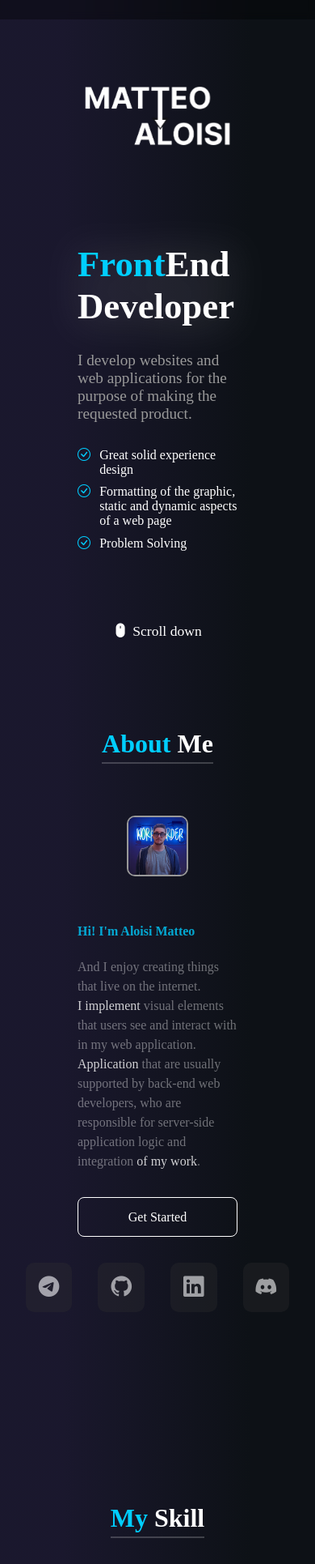
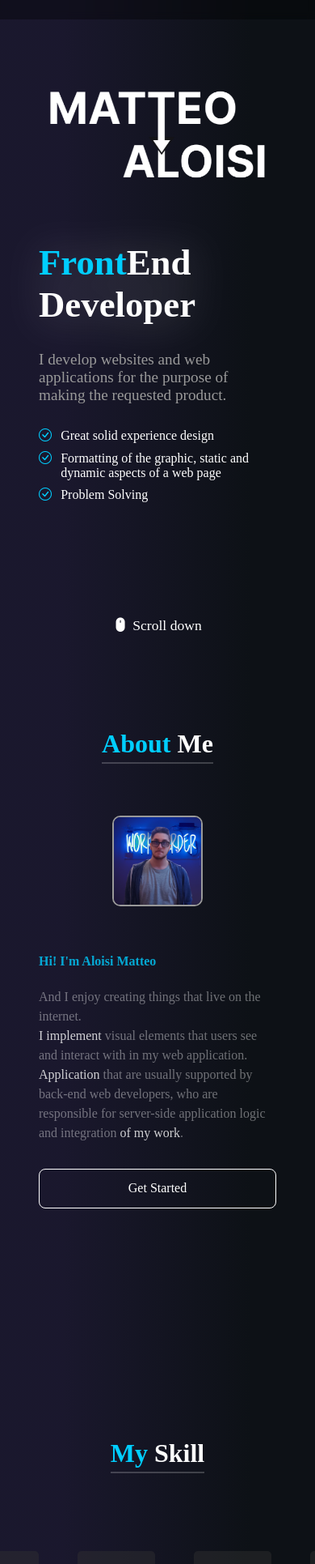
Before and after one commit to AloisiMatteo/AloisiMatteo, an Angular app: page / in a window 390 px wide. Shown: the part 40-1971 px from the top of the page at 81% size. Built offline with nearby package versions, Linux system fonts and the light colour scheme; a web font is replaced by a local one.

Commit message:
Fix: Adattamento grafico mobile

```diff
--- a/src/app/about-header/about-header.component.scss
+++ b/src/app/about-header/about-header.component.scss
@@ -151,6 +151,8 @@
 }
 @media screen and (max-width: 540px) {
   .about-header-container {
+    padding: 2rem 3rem 0;
+
     &--top {
       font-size: 1rem;
       justify-content: center;
@@ -167,9 +169,7 @@
           line-height: 1.5rem;
         }
         &--links {
-          font-size: 1.6rem;
-          margin-top: 1rem;
-          justify-content: center;
+          display: none;
         }
       }
     }
--- a/src/app/app-routing.module.ts
+++ b/src/app/app-routing.module.ts
@@ -11,7 +11,7 @@ const routes: Routes = [
 
   { path: 'about', component: AboutMeComponent },
 
-  { path: 'skills', component: MySkillComponent, children: [
+  { path: 'skill', component: MySkillComponent, children: [
     { path: ':id', component: SingleSkillComponent }
   ] },
 
--- a/src/app/header/header.component.scss
+++ b/src/app/header/header.component.scss
@@ -132,7 +132,7 @@
 }
 @media screen and (max-width: 780px) {
   .header-container {
-    gap: 7rem;
+    gap: 4rem;
 
     &--sx {
       align-items: start;
@@ -152,7 +152,12 @@
       }
     }
     &--scroll {
-      bottom: 13px;
+      bottom: 20px;
     }
   }
 }
+@media screen and (max-width: 540px) {
+  .header-container {
+    padding: 8rem 3rem 5rem 3rem;
+  }
+}
--- a/src/app/navbar/navbar.component.scss
+++ b/src/app/navbar/navbar.component.scss
@@ -42,6 +42,7 @@
       cursor: pointer;
     }
     &--item {
+      font-size: 0.9rem;
       position: relative;
       display: flex;
       align-items: center;
--- a/src/app/navbar/navbar.component.ts
+++ b/src/app/navbar/navbar.component.ts
@@ -7,10 +7,10 @@ import { fromEvent, map, Observable, startWith } from 'rxjs';
   styleUrls: ['./navbar.component.scss']
 })
 export class NavbarComponent implements OnInit {
-  navBarItemsLeft : string[] = ['About', 'Skills', 'Contact'];
+  navBarItemsLeft : string[] = ['ABOUT', 'SKILL', 'CONTACT'];
   navBarDownscrollItems : string[] = ['All features', 'For file sharing', 'For collaboration', 'For data security'
   , 'For branding', 'For last feedback'];
-  adaptNavItems : string[] = ['About', 'Skills', 'Contact'];
+  adaptNavItems : string[] = ['ABOUT', 'SKILL', 'CONTACT'];
 
   hamburgerIsActive : boolean = false;
   showFeature : boolean = false;
--- a/src/app/skill-header/skill-header.component.scss
+++ b/src/app/skill-header/skill-header.component.scss
@@ -105,7 +105,7 @@
 @media screen and (max-width: 390px) {
   .skill-header-container {
     overflow: hidden;
-    padding-top: 13rem !important;
+    padding-top: 8rem !important;
 
     &--skills {
       justify-content: flex-start;
```
